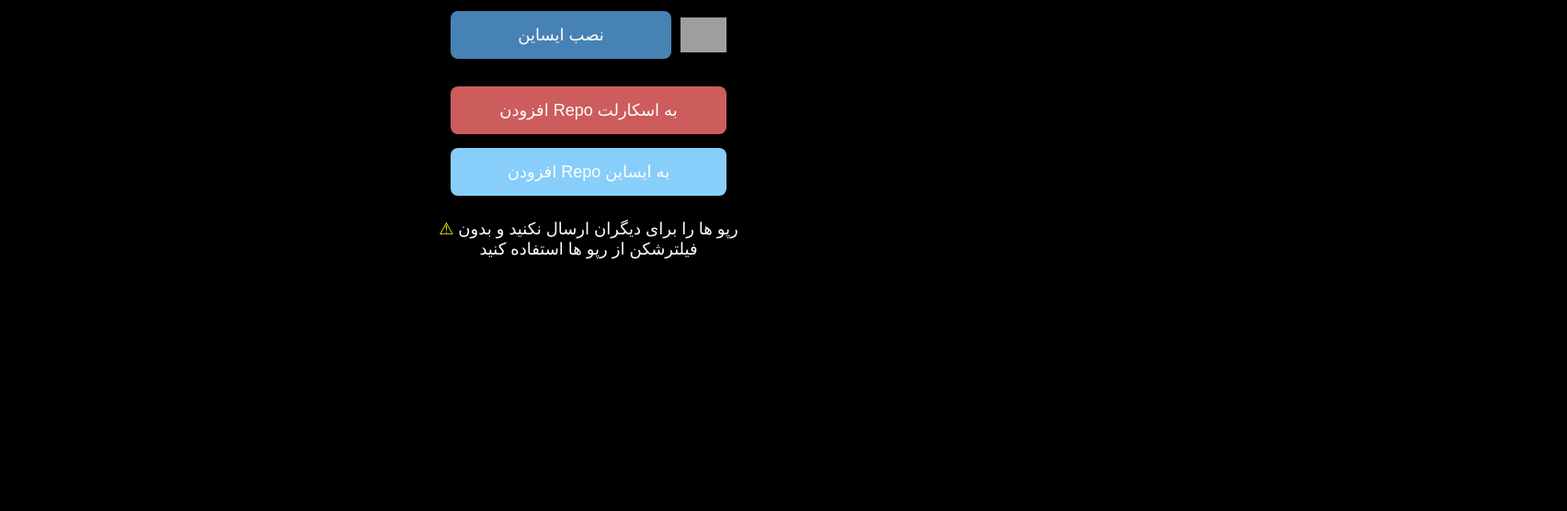
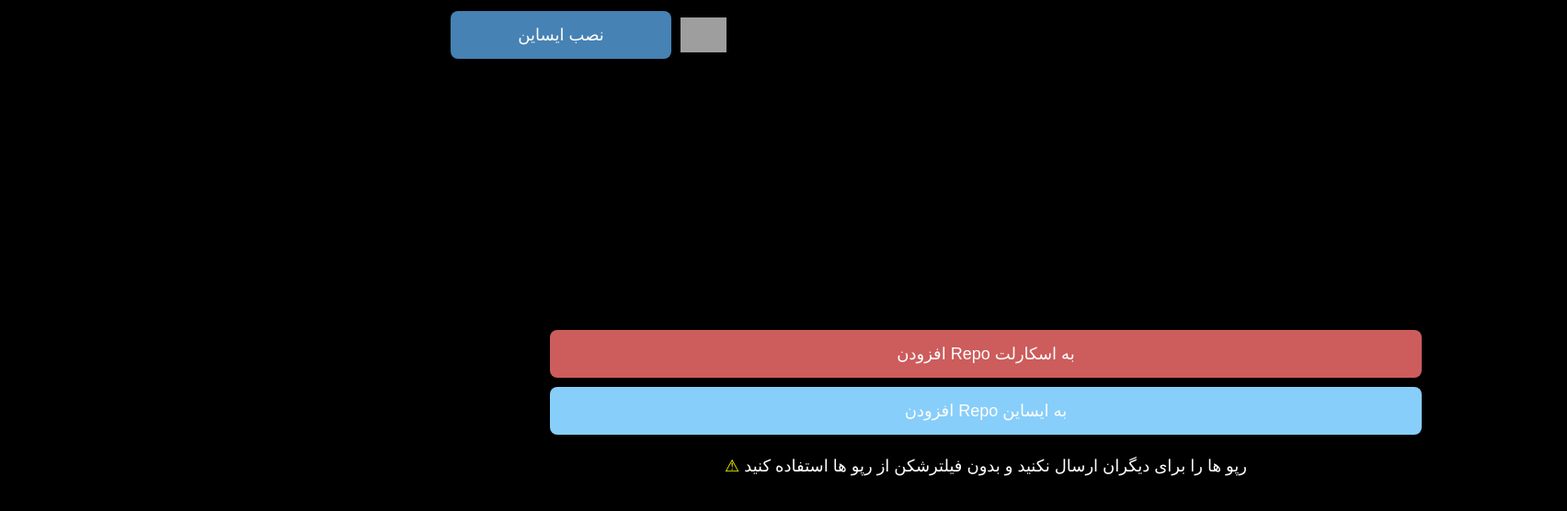
Before and after one commit to Ipafiledl98/SibStar-Shop, a plain HTML site: page index.html in a window 1280 px wide. Shown: the part 252-808 px from the top of the page at 92% size, 1704 px wide, since content can reach past the window. Drawn offline with Linux system fonts and the light colour scheme; grey boxes are pictures that could not be loaded.

Commit message:
Update index.html

```diff
--- a/index.html
+++ b/index.html
@@ -10,6 +10,8 @@
             color: white;
             font-family: Arial, sans-serif;
             text-align: center;
+            position: relative;
+            min-height: 100vh;
         }
         .container {
             max-width: 400px;
@@ -28,7 +30,7 @@
         .button {
             display: inline-block;
             padding: 15px;
-            margin: 5px 0; /* Reduce margin between buttons to bring them closer */
+            margin: 5px 0;
             color: white;
             font-size: 18px;
             border: none;
@@ -39,41 +41,47 @@
             display: flex;
             justify-content: center;
             align-items: center;
-            margin-bottom: 10px; /* Reduce margin between button groups */
+            margin-bottom: 10px;
         }
         /* Install Scarlet Button */
         .button-install-scarlet {
             background-color: #B22222;
-            width: calc(75% - 50px - 10px); /* Adjust width to match button and icon combined */
+            width: calc(75% - 50px - 10px);
         }
         /* Install E-Sign Button */
         .button-install-esign {
             background-color: #4682B4;
-            width: calc(75% - 50px - 10px); /* Adjust width to match button and icon combined */
+            width: calc(75% - 50px - 10px);
+        }
+        /* Add Repo to Scarlet Button */
+        .button-repo-scarlet,
+        .button-repo-esign {
+            width: 75%;
+            padding: 15px;
         }
         /* Add Repo to Scarlet Button */
         .button-repo-scarlet {
             background-color: #CD5C5C;
-            width: 75%; /* Set the same width as buttons above */
-            padding: 15px;
-            margin-top: 15px; /* Reduce margin to bring it closer to the button above */
         }
         /* Add Repo to E-Sign Button */
         .button-repo-esign {
             background-color: #87CEFA;
-            width: 75%; /* Set the same width as buttons above */
-            padding: 15px;
-            margin-top: 10px; /* Reduce margin to bring it closer to the button above */
         }
         /* Style for warning text */
         .warning {
             font-size: 18px;
             color: white;
-            margin-top: 20px;
         }
         /* Style for the yellow warning symbol */
         .warning-symbol {
             color: yellow;
+        }
+        /* Move buttons and warning to the bottom */
+        .bottom-section {
+            position: absolute;
+            bottom: 20px;
+            width: 100%;
+            text-align: center;
         }
     </style>
 </head>
@@ -95,6 +103,8 @@
             <img src="https://s5.uupload.ir/files/ipafiledl98/Sign/IMG_7718.png" alt="E-Sign Icon" class="icon">
         </div>
 
+        <!-- Bottom section (Repo buttons and warning) -->
+        <div class="bottom-section">
             <!-- Add Repo to Scarlet button -->
             <button class="button button-repo-scarlet" onclick="window.location.href='PLACE_SCARLET_REPO_LINK_HERE';">افزودن Repo به اسکارلت</button>
 
@@ -105,5 +115,7 @@
             <p class="warning"><span class="warning-symbol">⚠</span> رپو ها را برای دیگران ارسال نکنید و بدون فیلترشکن از رپو ها استفاده کنید</p>
         </div>
 
+    </div>
+
 </body>
 </html>
```
Lines whose indentation alone changed are shown as unchanged.
